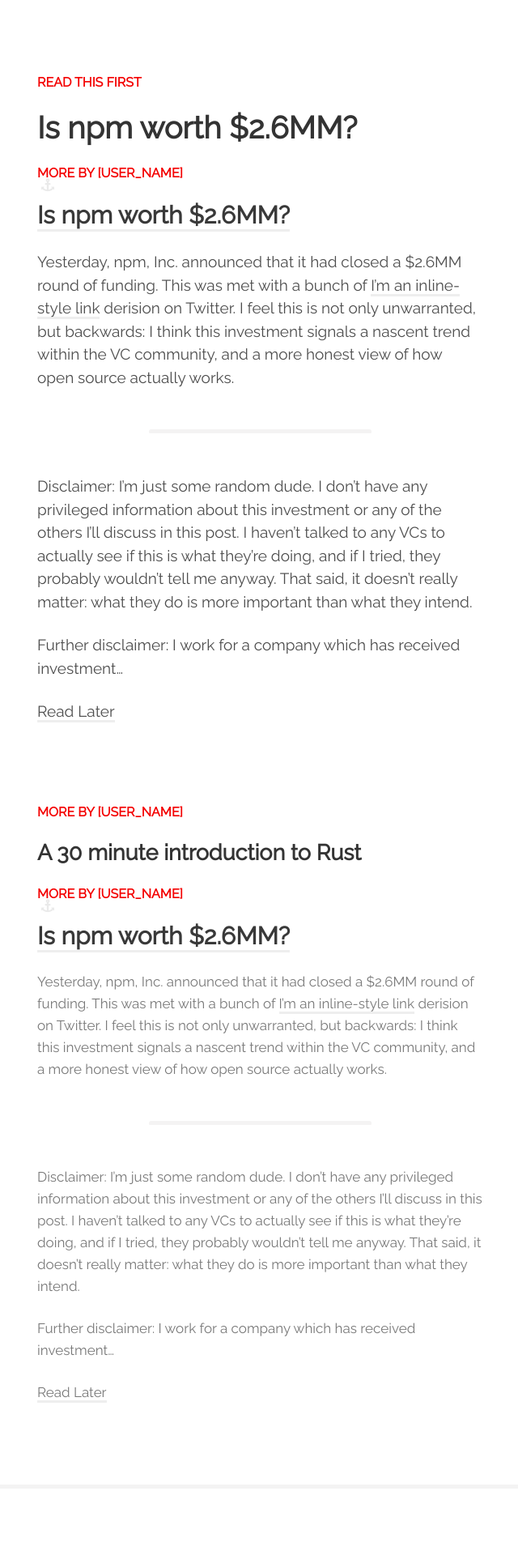
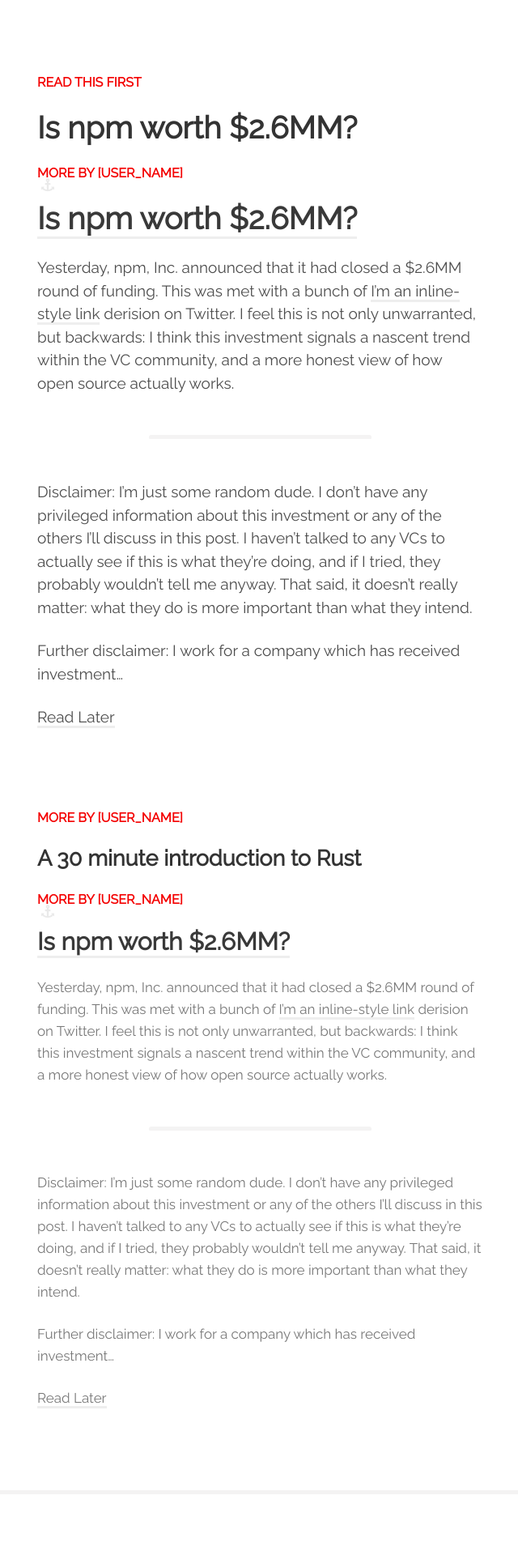
Before and after one commit to orlando/svbtle-jekyll, a Jekyll site: the page built from index.html, in a window 1280 px wide. Shown: the part 360-2280 px from the top of the page at 81% size, without its empty margins (319-959 px from the left). Built offline with Jekyll 4.4.1, drawn with Linux system fonts in a browser that asks for light colours; nearby versions of some CDN libraries; Markdown is read by kramdown in place of the engine named in the settings; the list of posts is cut into pages by our own code.

Commit message:
Fix code for detail view

```diff
--- a/assets/stylesheets/responsive.css
+++ b/assets/stylesheets/responsive.css
@@ -89,6 +89,8 @@
   .read-more {
     font-size: 16px;
   }
+
+  /*SPECIFIC FOR DETAIL-VIEW*/
 }
 
 @media only screen and (max-width: 500px) {
--- a/assets/stylesheets/styles.css
+++ b/assets/stylesheets/styles.css
@@ -197,7 +197,6 @@
 
 .posts-container {
   width: 100%;
-  padding: 0 10px;
 }
 
 .posts-container * {
@@ -689,6 +688,22 @@
   text-decoration: none;
 }
 
+.post.detail-view pre {
+  background-color: rgb(248, 248, 248);
+  border-top: 1px solid rgba(144, 144, 144, .3);
+  border-bottom: 1px solid rgba(144, 144, 144, .3);
+  margin: 0;
+  max-width: none;
+  width: 100%;
+  white-space: pre-line;
+}
+
+.post.detail-view code {
+  padding: 0;
+  border: none;
+  background-color: transparent;
+}
+
 .detail-view .profile-name a {
   border-bottom: 3px solid transparent;
 }
@@ -716,9 +731,16 @@
   margin-top: 8px;
 }
 
-.post.detail-view h1.title {
-  font-size: 30px;
-  line-height: 36px;
+.detail-view code {
+  line-height: normal;
+}
+
+.first-post.post.detail-view h1.title {
+  font: 30px/36px;
+}
+
+.detail-view .title {
+  font: 38px/43px;
 }
 
 .post.detail-view .anchor-icon {
```
